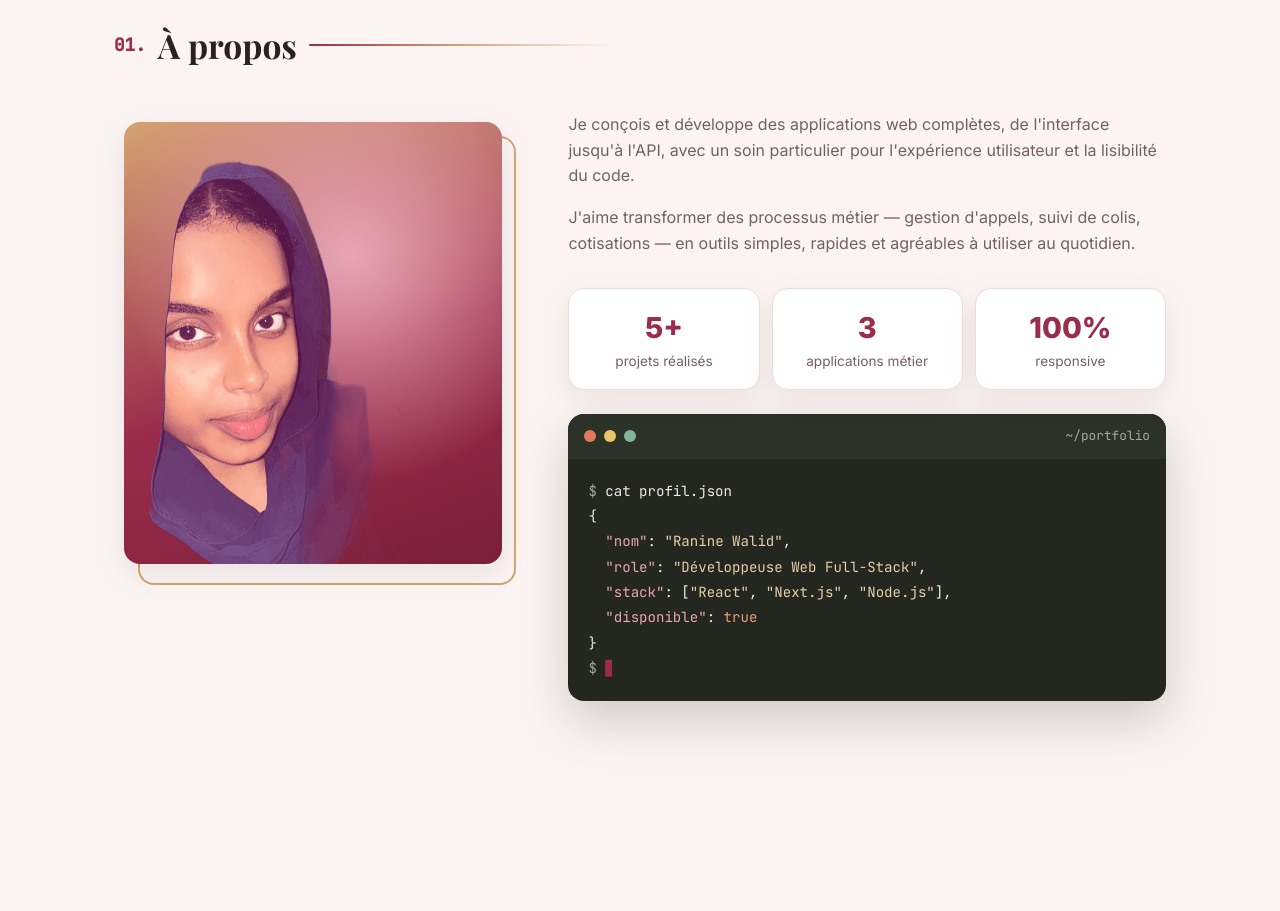
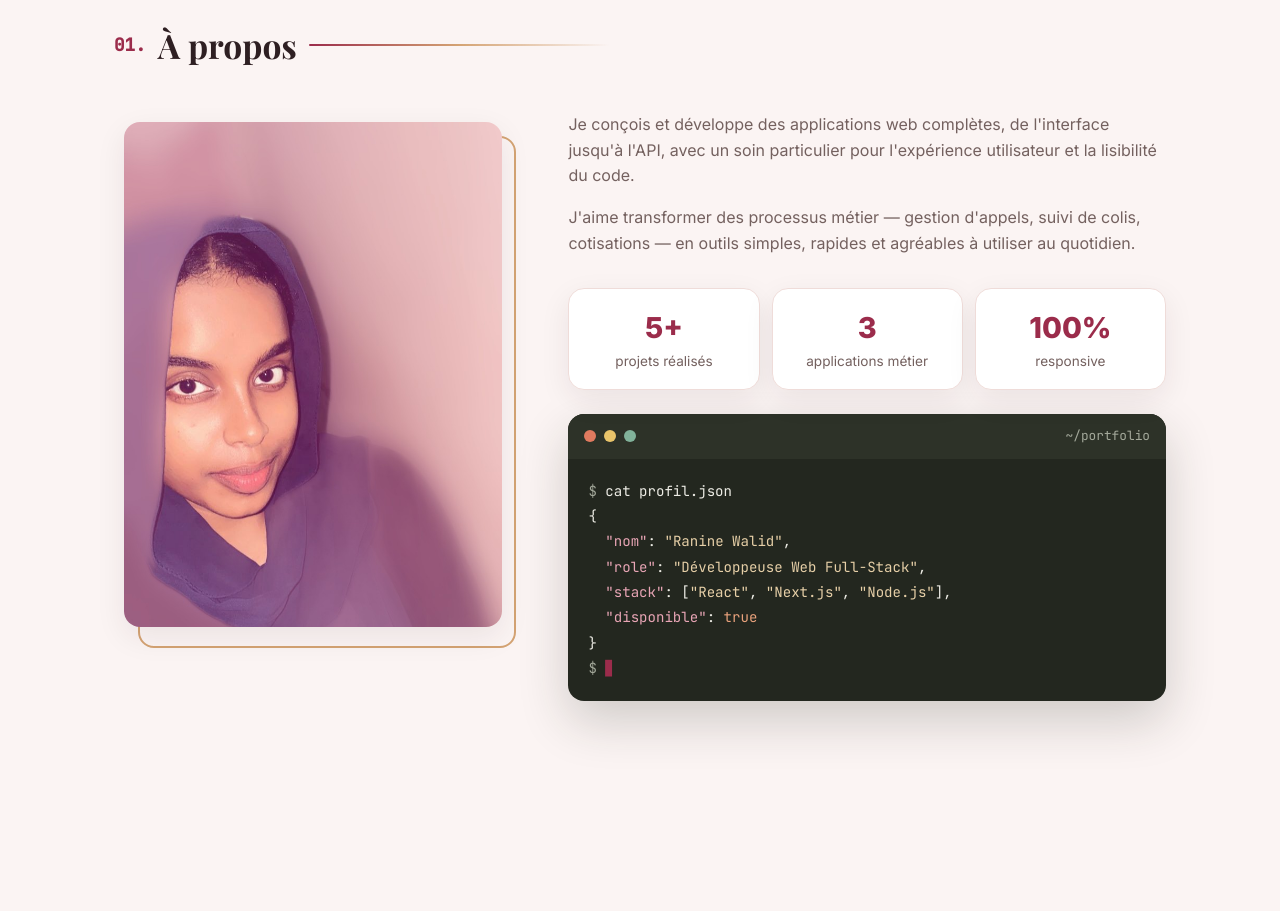
Before and after one commit to raninewalid6-glitch/mon_porfolio, a React (Vite) app: page / in a window 1280 px wide. Shown: the part 960-1871 px from the top of the page. Built offline with nearby package versions, Linux system fonts and the light colour scheme; a web font is replaced by a local one.

Commit message:
ajouter une nouvelle foto

```diff
--- a/src/data.js
+++ b/src/data.js
@@ -6,7 +6,7 @@ export const profile = {
   roles: ["Développeuse Web Full-Stack", "Passionnée de React & Next.js", "Créatrice d'interfaces métier"],
   location: "Djibouti",
   photo: "/photo.jpg",
-  photo2: "/photo2.png",
+  photo2: "/photo2.jpg",
   email: "raninewalid6@gmail.com",
   phone: "+253 77 36 29 58",
   phoneLink: "+25377362958",
--- a/src/index.css
+++ b/src/index.css
@@ -660,7 +660,7 @@ button.btn--primary:hover {
 }
 .about__photo {
   position: relative;
-  aspect-ratio: 6 / 7;
+  aspect-ratio: 3 / 4;
   margin: 10px;
 }
 .about__photo::before {
@@ -677,10 +677,8 @@ button.btn--primary:hover {
   width: 100%;
   height: 100%;
   object-fit: cover;
-  /* Portrait détouré (fond supprimé), posé sur un dégradé assorti au site */
-  object-position: center top;
-  background: radial-gradient(circle at 60% 30%, var(--accent-light), transparent 60%),
-    linear-gradient(160deg, var(--gold) 0%, var(--accent) 55%, var(--accent-dark) 100%);
+  /* Fond déjà flouté et teinté rose dans l'image : on cadre sur le visage */
+  object-position: center 37%;
   border-radius: var(--radius);
   box-shadow: var(--shadow);
   transition: transform 0.3s;
```
Also changed, not shown: public/photo2.jpg, public/photo2.png (deleted).
